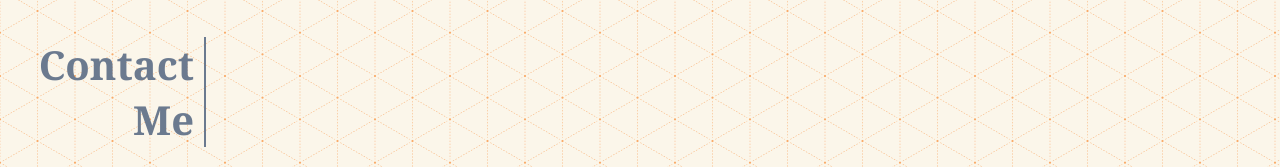
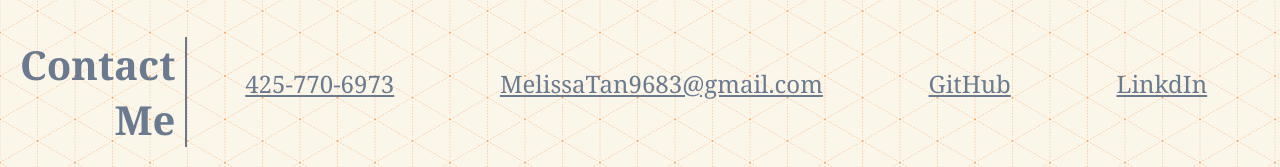
Before and after one commit to melissa-tan/portfolio-melissa-tan, a plain HTML site: page index.html in a window 1280 px wide. Shown: the part 1269-1436 px from the top of the page. Drawn offline with Linux system fonts and the light colour scheme.

Commit message:
Completed contact me section and linked resume

```diff
--- a/assets/css/style.css
+++ b/assets/css/style.css
@@ -214,3 +214,18 @@ main section{
     grid-column: 2;
     grid-row: 3;
 }
+
+.contact-me-section{
+    display: flex;
+    width: 100%;
+    flex-wrap: wrap;
+    justify-content: space-around;
+}
+
+.contact-me-section a{
+    font-family: var(--primary-font);
+    font-size: 1.5rem;
+    margin-top: 30px;
+    color: var(--secondary-color);
+    text-decoration: underline;
+}
--- a/index.html
+++ b/index.html
@@ -21,13 +21,13 @@
                 <a href="#about-me">About Me</a>
             </li>
             <li>
-                <a href="#work">Work</a>
+                <a href="#projects">Projects</a>
             </li>
             <li>
                 <a href="#contact-me">Contact Me</a>
             </li>
             <li>
-                <a href="#resume">Resume</a>
+                <a target="_blank" href="./assets/resume/melissa-tan-resume.pdf">Resume</a>
             </li>
         </ul>
     </nav>
@@ -43,7 +43,7 @@
 <main>
     <!-- About Section -->
     <section>
-        <h1 class="section-title">About <br>Me</h1>
+        <h1 class="section-title" id="about-me">About <br>Me</h1>
         <div class="about-me-content">
             <img class="profile" src="../portfolio-melissa-tan/assets/images/profile.jpg"/>
             <p>
@@ -56,7 +56,7 @@
     </section>
     <!-- Projects Section -->
     <section>
-        <h1 class="section-title">Projects</h1>
+        <h1 class="section-title" id="projects">Projects</h1>
             <div class="projects-container">
 
                 <div class="grid-layout">
@@ -103,7 +103,13 @@
     </section>
     <!-- Contact Section -->
     <section>
-        <h1 class="section-title">Contact <br>Me</h1>
+        <h1 class="section-title" id="contact-me">Contact <br>Me</h1>
+            <div class="contact-me-section links">
+                <a href="tel:4257706973">425-770-6973</a>
+                <a href="mailto:melissatan9683@gmail.com">MelissaTan9683@gmail.com</a>
+                <a href="https://github.com/melissa-tan">GitHub</a>
+                <a href="www.linkedin.com/in/melissatan-1">LinkdIn</a>
+            </div>
     </section>
 </main>
 <!-- Footer -->
```
